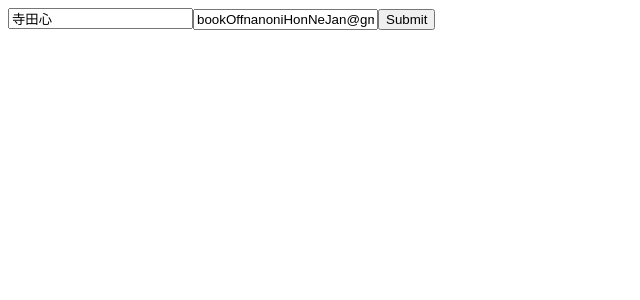
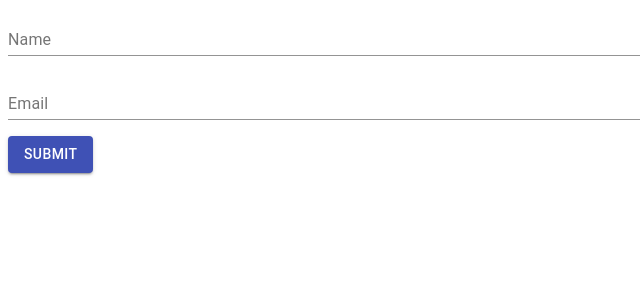
Before and after one commit to taku95/demo-app, a React (Create React App) app: page / in a window 1280 px wide. Shown: the top 300 px of the page, without its empty margins (0-640 px from the left). Built offline with nearby package versions, Linux system fonts and the light colour scheme.

Commit message:
Feature created form and rendering submitted data

```diff
--- a/src/components/Form .jsx
+++ b/src/components/Form .jsx
@@ -1,44 +1,90 @@
-import { useForm } from "react-hook-form";
+import { useForm, Controller } from "react-hook-form";
 import { ErrorMessage } from "@hookform/error-message";
-import React from "react";
+import React, { useState } from "react";
+import { Grid, TextField, Button, Typography } from "@material-ui/core";
 
 export const Form = () => {
   const {
-    register,
+    control,
     handleSubmit,
     reset,
     formState: { errors },
   } = useForm({
     defaultValues: {
-      name: "寺田心",
-      email: "bookOffnanoniHonNeJan@gmail.com",
+      name: "",
+      email: "",
     },
   });
 
+  const [submittedData, setSubmittedData] = useState(null);
+
   const onSubmit = (data) => {
     console.log(data);
+    setSubmittedData(data);
     reset();
   };
 
   return (
-    <form onSubmit={handleSubmit(onSubmit)}>
-      <input {...register("name", { required: true, maxLength: 60 })} />
-      {errors.name && "名前を入力してください"}
+    <Grid container spacing={2}>
+      <Grid item xs={12}>
+        <Controller
+          control={control}
+          name="name"
+          rules={{ required: true }}
+          render={({ field }) => (
+            <TextField
+              {...field}
+              label="Name"
+              error={!!errors.name}
+              helperText={errors.name && "Name is required"}
+              fullWidth
+            />
+          )}
+        />
         <ErrorMessage errors={errors} name="name" />
-      <input
-        {...register("email", {
+      </Grid>
+      <Grid item xs={12}>
+        <Controller
+          control={control}
+          name="email"
+          rules={{
             required: true,
-          maxLength: 60,
             pattern: {
-            value:
-              /^[a-zA-Z0-9.!#$%&'*+/=?^_`{|}~-]+@[a-zA-Z0-9-]+(?:\.[a-zA-Z0-9-]+)*$/,
-            message: "メールアドレスの形式が不正です",
+              // eslint-disable-next-line no-useless-escape
+              value: /^[a-zA-Z0-9._%+-]+@[a-zA-Z0-9.-]+\.[a-zA-Z]{2,}$/,
+              message: "Invalid email address",
             },
-        })}
+          }}
+          render={({ field }) => (
+            <TextField
+              {...field}
+              label="Email"
+              error={!!errors.email}
+              helperText={errors.email && "Please enter a valid email address"}
+              fullWidth
             />
-      {errors.email && "メールアドレスを入力してください"}
+          )}
+        />
         <ErrorMessage errors={errors} name="email" />
-      <button type="submit">Submit</button>
-    </form>
+      </Grid>
+      <Grid item xs={12}>
+        <Button
+          variant="contained"
+          color="primary"
+          type="submit"
+          onClick={handleSubmit(onSubmit)}
+        >
+          Submit
+        </Button>
+      </Grid>
+      {submittedData && (
+        <Grid item xs={12}>
+          <Typography variant="h5">Thanks {submittedData.name}</Typography>
+          <Typography variant="body1">
+            The email you submitted is: {submittedData.email}
+          </Typography>
+        </Grid>
+      )}
+    </Grid>
   );
 };
```
Lines whose indentation alone changed are shown as unchanged.
